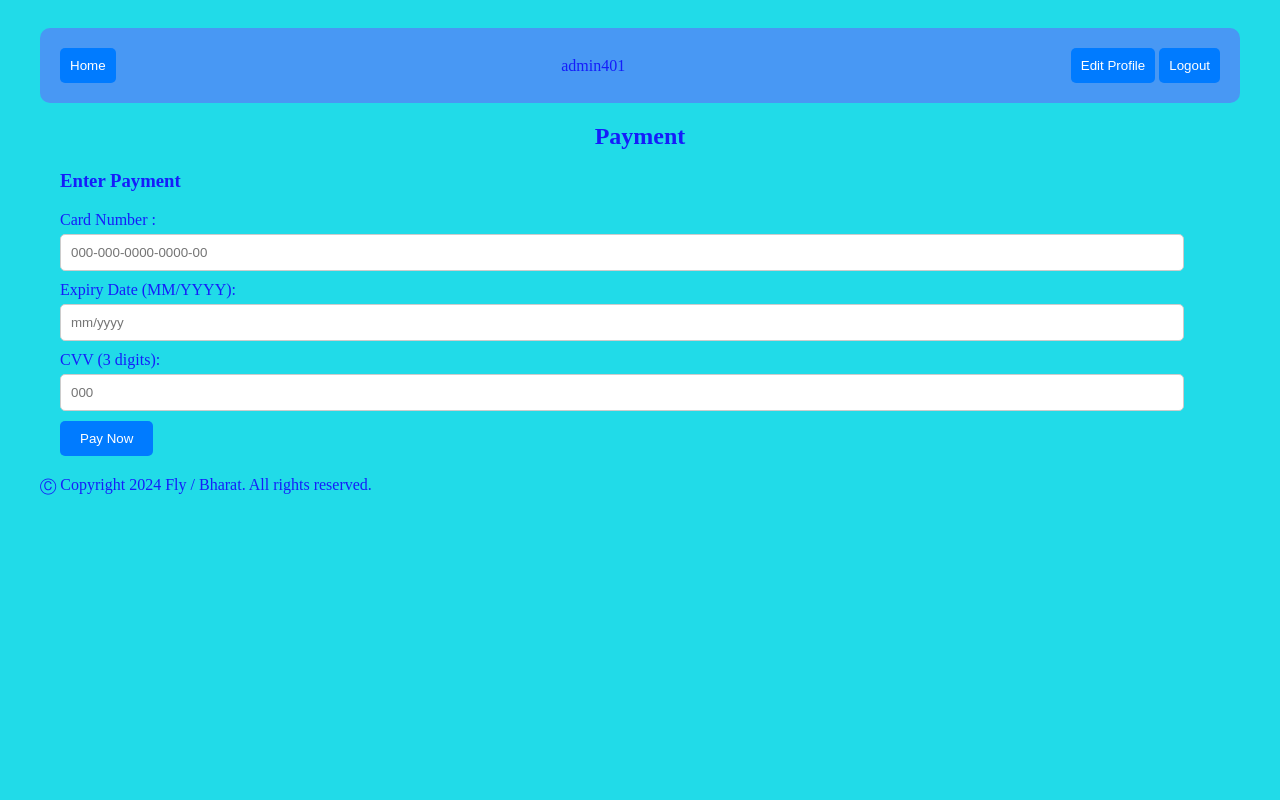
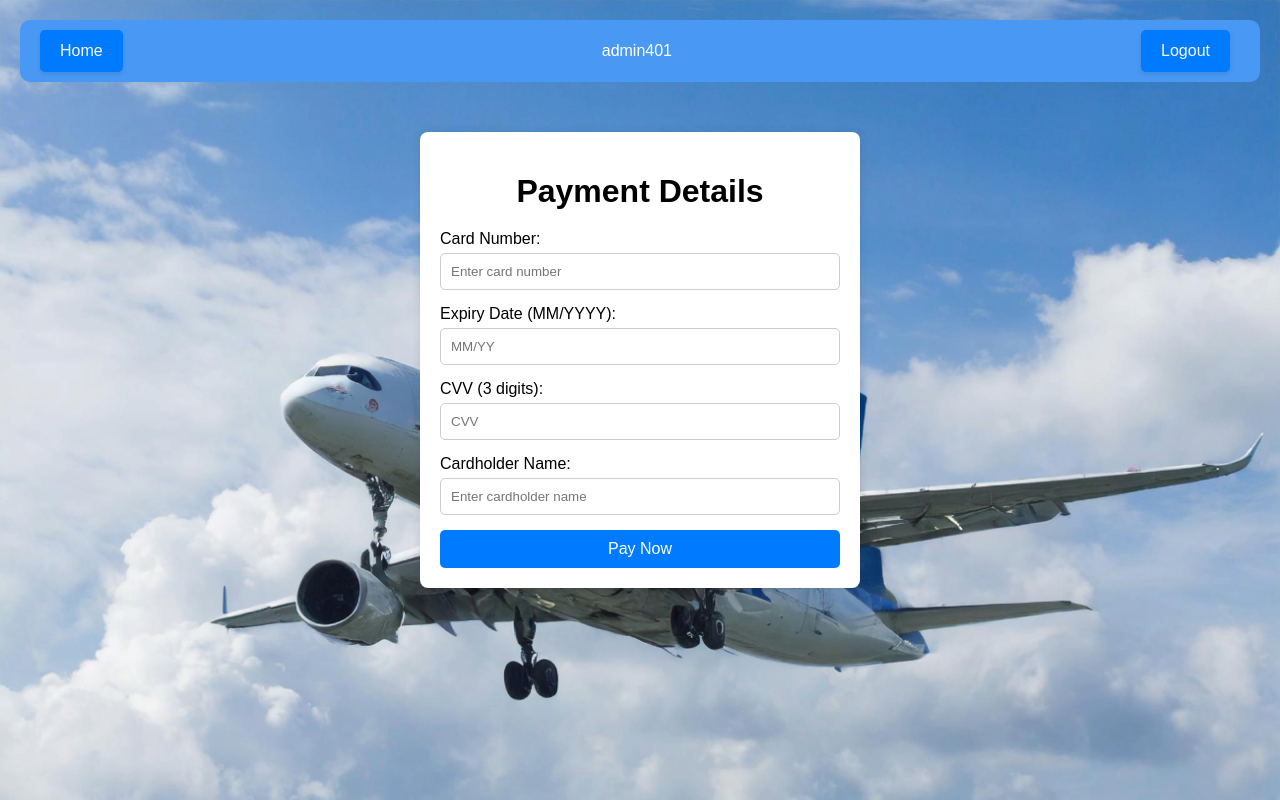
Before and after one commit to Fly-BharatPROJECT/airline, a Django app: page /payment/41/1/ in a window 1280 px wide. Run offline with Django 5.2, Linux system fonts and the light colour scheme; a user stored in the database is signed in.

Commit message:
todays last update

```diff
--- a/apps/templates/home.html
+++ b/apps/templates/home.html
@@ -83,7 +83,7 @@
     </div>
 
     <div class="bottom-bar">
-      <h2 class="heading" style="color: aliceblue">Popular Destinations</h2>
+      <h2 class="heading" style="color: rgb(0, 6, 11)">Popular Destinations</h2>
       <div class="grid-container">
         <div class="grid-item">
           <a href="https://en.wikipedia.org/wiki/New_Delhi" target="_blank">
--- a/apps/templates/payment.html
+++ b/apps/templates/payment.html
@@ -1,55 +1,126 @@
-{% extends "master.html" %} {% block content %}
-<div class="main-content">
-  <h2 class="heading">Payment</h2>
-  <div class="payment-section">
-    <h3>Enter Payment</h3>
-    <!-- Add your payment form fields here -->
+{% load static %}
+<!DOCTYPE html>
+<html lang="en">
+  <head>
+    <meta charset="UTF-8" />
+    <meta name="viewport" content="width=device-width, initial-scale=1.0" />
+    <title>SkyTravel - Book Your Next Adventure</title>
+    <link rel="stylesheet" href="{% static 'css/payment.css' %}" />
+  </head>
+  <style>
+    body {
+      font-family: Arial, sans-serif;
+      margin: 0;
+      padding: 20px;
+      background-image: url("{% static 'img/fly.jpg' %}");
+      background-size: cover;
+    }
+  </style>
+  <body>
+    <div class="top-bar" id="topbar">
+      <div>
+        {% if user.is_authenticated %}
+        <!-- Check if user is authenticated and not on home page -->
+        {% if request.path != '/' %}
+        <button
+          class="button-my-bookings"
+          onclick="location.href='{% url 'home' %}'"
+        >
+          Home
+        </button>
+        {% endif %} {% endif %} {% if request.path == '/' %}
+        <button
+          class="button-my-bookings"
+          onclick="location.href='{% url 'mybookings' %}'"
+        >
+          My Bookings
+        </button>
+        {% endif %}
+      </div>
+      {% if user.is_authenticated %}
+      <div class="user-menu">
+        <div class="user-info">{{ user.username }}</div>
+      </div>
+      <div>
+        <button
+          class="button-my-bookings"
+          onclick="location.href='{% url 'logout' %}'"
+        >
+          Logout
+        </button>
+      </div>
+      {% else %}
+      <div class="website-title">
+        Fly / Bharat
+        <div class="quote">"Adventure awaits – let your journey begin!"</div>
+      </div>
+      <div class="button-container">
+        <button class="button" onclick="location.href='{% url 'login' %}'">
+          Login
+        </button>
+      </div>
+      {% endif %}
+    </div>
+
+    <div class="container">
+      <h1 class="h1">Payment Details</h1>
       <form
+        class="form"
         action="{% url 'payment' booking_id=booking_id flight_fare=flight_fare %}"
-      method="post"
+        method="POST"
       >
         {% csrf_token %}
-      <!-- Payment form fields -->
-      <div class="form-group">
-        <label for="card_number">Card Number :</label>
+        <label class="label" for="card_number">Card Number:</label>
         <input
           type="text"
           id="card_number"
           name="card_number"
           pattern="[0-9]{10}"
-          title="Please enter a valid 16-digit card number"
-          placeholder="000-000-0000-0000-00"
+          title="Please enter a valid 10-digit card number"
+          placeholder="Enter card number"
           required
         />
-      </div>
-      <div class="form-group">
-        <label for="expiry_date">Expiry Date (MM/YYYY):</label>
+        <label class="label" for="expiry_date">Expiry Date (MM/YYYY):</label>
         <input
           type="text"
           id="expiry_date"
           name="expiry_date"
           pattern="(0[1-9]|1[0-2])\/20[0-9]{2}"
-          placeholder="mm/yyyy"
-          title="Please enter a valid expiry date in the format MM/YYYY"
+          itle="Please enter a valid expiry date in the format MM/YYYY"
+          placeholder="MM/YY"
           required
         />
-      </div>
-      <div class="form-group">
-        <label for="cvv">CVV (3 digits):</label>
+        <label class="label" for="cvv">CVV (3 digits):</label>
         <input
           type="text"
           id="cvv"
           name="cvv"
           pattern="[0-9]{3}"
           title="Please enter a valid 3-digit CVV"
-          placeholder="000"
+          placeholder="CVV"
           required
         />
-      </div>
-      <!-- Add more payment fields as needed -->
-      <button type="submit">Pay Now</button>
+        <label class="label" for="card_holder_name">Cardholder Name:</label>
+        <input
+          type="text"
+          id="card_holder_name"
+          name="card_holder_name"
+          placeholder="Enter cardholder name"
+          required
+        />
+        <button class="button" type="submit">Pay Now</button>
       </form>
     </div>
-</div>
+    <script type="text/javascript">
+      function preventBack() {
+        window.history.forward();
+      }
 
-{% endblock %}
+      setTimeout("preventBack()", 0);
+
+      window.onunload = function () {
+        null;
+      };
+    </script>
+  </body>
+</html>
--- /dev/null
+++ b/productionfiles/css/payment.css
@@ -0,0 +1,71 @@
+.top-bar {
+  background-color: #4898f4; /* Blue color */
+  color: #fff;
+  padding: 10px 20px;
+  display: flex;
+  justify-content: space-between;
+  align-items: center;
+  border-radius: 10px;
+}
+.top-bar .left-content,
+.top-bar .right-content {
+  display: flex;
+  align-items: center;
+}
+.top-bar button {
+  padding: 12px 20px;
+  background-color: #007bff;
+  color: #f8f8f9;
+  border: none;
+  border-radius: 5px;
+  cursor: pointer;
+  margin-right: 10px;
+  box-shadow: 0 2px 4px rgba(0, 0, 0, 0.1);
+}
+.top-bar button:hover {
+  background-color: #0056b3;
+}
+
+.container {
+    max-width: 400px;
+    margin: 50px auto;
+    padding: 20px;
+    background-color: #fff;
+    border-radius: 8px;
+    box-shadow: 0 0 10px rgba(0, 0, 0, 0.1);
+}
+
+h1 {
+    text-align: center;
+    margin-bottom: 20px;
+}
+
+form {
+    display: flex;
+    flex-direction: column;
+}
+
+label {
+    margin-bottom: 5px;
+}
+
+input[type="text"] {
+    padding: 10px;
+    margin-bottom: 15px;
+    border-radius: 5px;
+    border: 1px solid #ccc;
+}
+
+button {
+    padding: 10px 20px;
+    border-radius: 5px;
+    border: none;
+    background-color: #007bff;
+    color: #fff;
+    font-size: 16px;
+    cursor: pointer;
+}
+
+button:hover {
+    background-color: #0056b3;
+}
```
Also changed, not shown: apps/static/css/payment.css (added, +71 -0 lines), apps/static/js/dropdown.js (deleted, +0 -31 lines), apps/templates/payment_success.html (+26 -18 lines), apps/templates/test2.html (deleted, +0 -60 lines), apps/static/css/master.css (line endings or trailing spaces), apps/static/img/airline.jpg (added), apps/static/img/fly3.png (added), db.sqlite3, productionfiles/css/master.css (line endings or trailing spaces), productionfiles/img/fly3.png (added), productionfiles/img/payment.jpg (added). Lines whose indentation alone changed are shown as unchanged.
